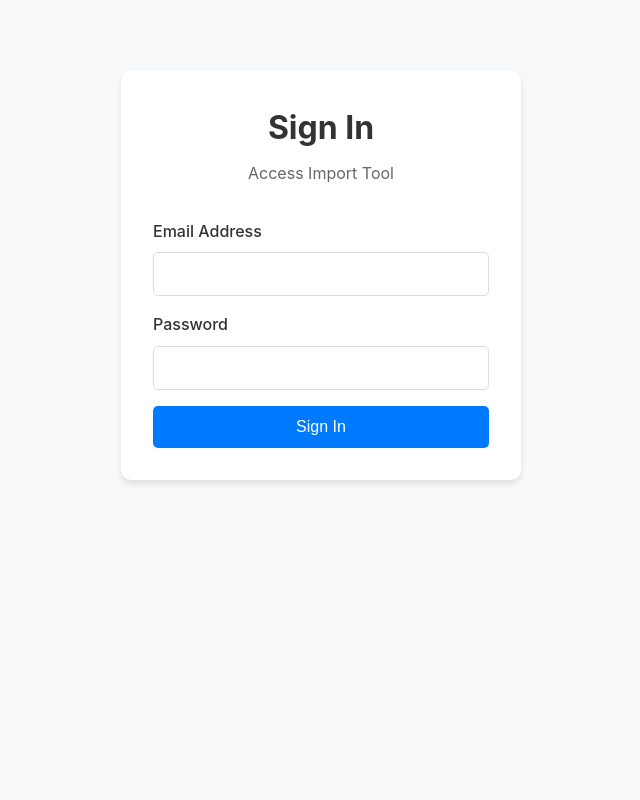
After one commit to flegall100/import-tool, a Flask app: page /login in a window 1280 px wide. The commit adds this page. Shown: the whole page, without its empty margins (319-959 px from the left). Run offline with Flask 2, Linux system fonts and the light colour scheme.

Commit message:
implementing flask login auth

```diff
--- a/app.py
+++ b/app.py
@@ -1,9 +1,12 @@
-from flask import Flask, render_template, request, jsonify
+from flask import Flask, render_template, request, jsonify, redirect, url_for, flash, session
+from flask_login import LoginManager, UserMixin, login_user, logout_user, login_required, current_user
+from werkzeug.security import generate_password_hash, check_password_hash
 from bigcommerce_import_tool import ProductImporter
 import os
 import tempfile
 from dotenv import load_dotenv
 import requests
+import json
 
 load_dotenv()
 
@@ -19,14 +22,96 @@ for store in ['WILSON_US', 'SIGNAL_US', 'WILSON_CA', 'SIGNAL_CA']:
     print(f'{client_var}: {"✓" if os.getenv(client_var) else "✗"}')
 
 app = Flask(__name__)
+app.secret_key = os.getenv('SECRET_KEY', 'your-secret-key-change-this-in-production')
+
+# Initialize Flask-Login
+login_manager = LoginManager()
+login_manager.init_app(app)
+login_manager.login_view = 'login'
+login_manager.login_message = 'Please log in to access this page.'
+login_manager.login_message_category = 'info'
+
+# Simple in-memory user store (replace with database in production)
+users_db = {}
+
+# Load users from environment or create default admin user
+def init_users():
+    # Try to load users from environment variables
+    admin_email = os.getenv('ADMIN_EMAIL', 'merchandising@silkworldwide.com')
+    admin_password = os.getenv('ADMIN_PASSWORD', 'T!t@n2025')
+
+    if admin_email not in users_db:
+        users_db[admin_email] = {
+            'id': '1',
+            'email': admin_email,
+            'password_hash': generate_password_hash(admin_password),
+            'name': 'Administrator',
+            'is_admin': True
+        }
+        print(f"Created default admin user: {admin_email}")
+
+class User(UserMixin):
+    def __init__(self, user_data):
+        self.id = user_data['id']
+        self.email = user_data['email']
+        self.name = user_data['name']
+        self.is_admin = user_data.get('is_admin', False)
+
+    def check_password(self, password):
+        user_data = users_db.get(self.email)
+        if user_data:
+            return check_password_hash(user_data['password_hash'], password)
+        return False
+
+@login_manager.user_loader
+def load_user(user_id):
+    for email, user_data in users_db.items():
+        if user_data['id'] == user_id:
+            return User(user_data)
+    return None
+
+# Initialize users on startup
+init_users()
 
 importer = ProductImporter()
 
+@app.route("/login", methods=["GET", "POST"])
+def login():
+    if request.method == "POST":
+        email = request.form.get("email")
+        password = request.form.get("password")
+
+        if not email or not password:
+            flash("Please enter both email and password.", "error")
+            return render_template("login.html")
+
+        user_data = users_db.get(email)
+        if user_data and check_password_hash(user_data['password_hash'], password):
+            user = User(user_data)
+            login_user(user, remember=True)
+            next_page = request.args.get('next')
+            return redirect(next_page or url_for('index'))
+        else:
+            flash("Invalid email or password.", "error")
+
+    return render_template("login.html")
+
+@app.route("/logout")
+@login_required
+def logout():
+    logout_user()
+    flash("You have been logged out successfully.", "success")
+    return redirect(url_for('login'))
+
+
+
 @app.route("/", methods=["GET"])
+@login_required
 def index():
-    return render_template("index.html")
+    return render_template("index.html", user=current_user)
 
 @app.route("/import", methods=["POST"])
+@login_required
 def import_sku():
     sku = request.form.get("sku")
     source_store = request.form.get("source_store")
@@ -48,6 +133,7 @@ def import_sku():
         return jsonify({"success": False, "error": str(e)})
 
 @app.route("/batch_import", methods=["POST"])
+@login_required
 def batch_import():
     source_store = request.form.get("source_store")
     target_store = request.form.get("target_store")
@@ -76,6 +162,7 @@ def batch_import():
     return jsonify({"success": True, "results": results})
 
 @app.route("/stores", methods=["GET"])
+@login_required
 def get_stores():
     """Get list of all available stores"""
     return jsonify({
@@ -84,6 +171,7 @@ def get_stores():
     })
 
 @app.route("/compare", methods=["POST"])
+@login_required
 def compare():
     store_a = request.form.get("store_a", "wilson_us")
     store_b = request.form.get("store_b", "signal_ca")
@@ -132,6 +220,7 @@ def compare():
         return jsonify({"success": False, "error": f"Error comparing products: {str(e)}"})
 
 @app.route("/get_product", methods=["POST"])
+@login_required
 def get_product():
     store = request.form.get("store")
     sku = request.form.get("sku")
@@ -154,6 +243,7 @@ def get_product():
 
 
 @app.route("/update_target", methods=["POST"])
+@login_required
 def update_target():
     store_a = request.form.get("store_a")
     store_b = request.form.get("store_b")
--- a/templates/index.html
+++ b/templates/index.html
@@ -13,6 +13,10 @@
             <h1>
                 BigCommerce Product Import Tool
             </h1>
+            <div class="user-info">
+                <span>Welcome, {{ user.email }}!</span>
+                <a href="{{ url_for('logout') }}" class="logout-btn">Logout</a>
+            </div>
         </div>
 
         <!-- Navigation Tabs -->
--- /dev/null
+++ b/templates/login.html
@@ -0,0 +1,151 @@
+<!DOCTYPE html>
+<html lang="en">
+<head>
+    <meta charset="UTF-8">
+    <meta name="viewport" content="width=device-width, initial-scale=1.0">
+    <title>Login - BigCommerce Product Import Tool</title>
+    <link rel="stylesheet" href="{{ url_for('static', filename='css/style.css') }}?v=3">
+    <style>
+        .auth-container {
+            max-width: 400px;
+            margin: 50px auto;
+            padding: 2rem;
+            background: white;
+            border-radius: 10px;
+            box-shadow: 0 4px 6px rgba(0, 0, 0, 0.1);
+        }
+
+        .auth-header {
+            text-align: center;
+            margin-bottom: 2rem;
+        }
+
+        .auth-header h1 {
+            color: #333;
+            margin-bottom: 0.5rem;
+        }
+
+        .auth-header p {
+            color: #666;
+            margin: 0;
+        }
+
+        .auth-form {
+            display: flex;
+            flex-direction: column;
+            gap: 1rem;
+        }
+
+        .form-group {
+            display: flex;
+            flex-direction: column;
+        }
+
+        .form-group label {
+            margin-bottom: 0.5rem;
+            font-weight: 500;
+            color: #333;
+        }
+
+        .form-group input {
+            padding: 0.75rem;
+            border: 1px solid #ddd;
+            border-radius: 5px;
+            font-size: 1rem;
+        }
+
+        .form-group input:focus {
+            outline: none;
+            border-color: #007bff;
+            box-shadow: 0 0 0 2px rgba(0, 123, 255, 0.25);
+        }
+
+        .btn-auth {
+            padding: 0.75rem;
+            background: #007bff;
+            color: white;
+            border: none;
+            border-radius: 5px;
+            font-size: 1rem;
+            cursor: pointer;
+            transition: background-color 0.2s;
+        }
+
+        .btn-auth:hover {
+            background: #0056b3;
+        }
+
+        .auth-links {
+            text-align: center;
+            margin-top: 1rem;
+        }
+
+        .auth-links a {
+            color: #007bff;
+            text-decoration: none;
+        }
+
+        .auth-links a:hover {
+            text-decoration: underline;
+        }
+
+        .alert {
+            padding: 0.75rem;
+            margin-bottom: 1rem;
+            border-radius: 5px;
+        }
+
+        .alert-error {
+            background-color: #f8d7da;
+            color: #721c24;
+            border: 1px solid #f5c6cb;
+        }
+
+        .alert-success {
+            background-color: #d4edda;
+            color: #155724;
+            border: 1px solid #c3e6cb;
+        }
+
+        .alert-info {
+            background-color: #d1ecf1;
+            color: #0c5460;
+            border: 1px solid #bee5eb;
+        }
+    </style>
+</head>
+<body>
+    <div class="auth-container">
+        <div class="auth-header">
+            <h1>Sign In</h1>
+            <p>Access Import Tool</p>
+        </div>
+
+        {% with messages = get_flashed_messages(with_categories=true) %}
+            {% if messages %}
+                {% for category, message in messages %}
+                    <div class="alert alert-{{ 'error' if category == 'error' else category }}">
+                        {{ message }}
+                    </div>
+                {% endfor %}
+            {% endif %}
+        {% endwith %}
+
+        <form method="POST" class="auth-form">
+            <div class="form-group">
+                <label for="email">Email Address</label>
+                <input type="email" id="email" name="email" required>
+            </div>
+
+            <div class="form-group">
+                <label for="password">Password</label>
+                <input type="password" id="password" name="password" required>
+            </div>
+
+            <button type="submit" class="btn-auth">Sign In</button>
+        </form>
+
+
+    </div>
+</body>
+</html>
```
Also changed, not shown: requirements.txt (+6 -4 lines), static/css/style.css (+32 -0 lines).
